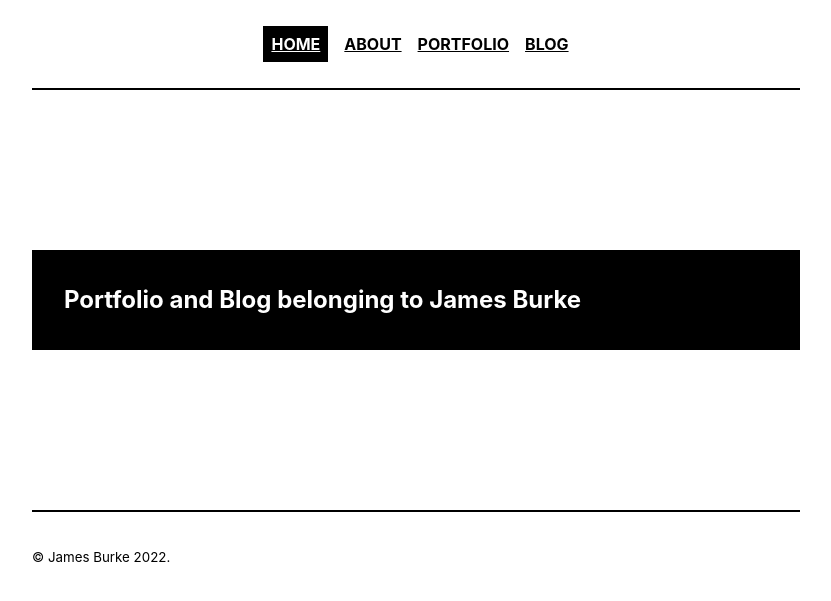
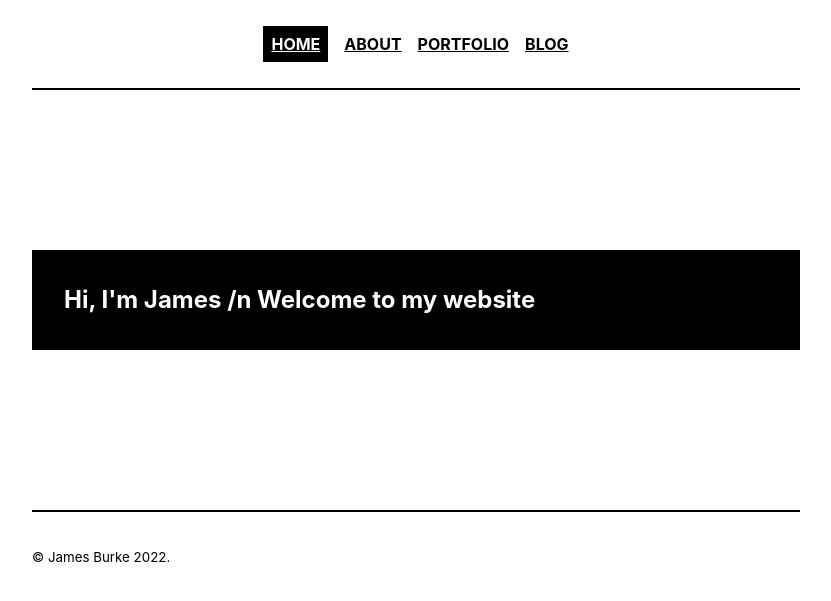
Before and after one commit to jburke234/jburke234.github.io, a Jekyll site: the page built from index.html, in a window 1280 px wide. Shown: the top 601 px of the page, without its empty margins (224-1055 px from the left). Built offline with Jekyll 4.4.1, drawn with Linux system fonts in a browser that asks for light colours; the list of posts is cut into pages by our own code.

Commit message:
changed welcome

```diff
--- a/_config.yml
+++ b/_config.yml
@@ -2,6 +2,7 @@ site: James Burke
 url: https://jamesburke.dev/
 title: James Burke
 description: Portfolio and Blog belonging to James Burke
+welcome: Hi, I'm James /n Welcome to my website
 
 permalink: pretty
 
--- a/index.html
+++ b/index.html
@@ -3,6 +3,6 @@ layout: default
 title: Index
 ---
 
-  <article class="post index" role="article">
-  <h1 class="post-title">{{ site.description }}</h1>
-  </article>
+<article class="post index" role="article">
+  <h1 class="post-title">{{ site.welcome }}</h1>
+</article>
```
